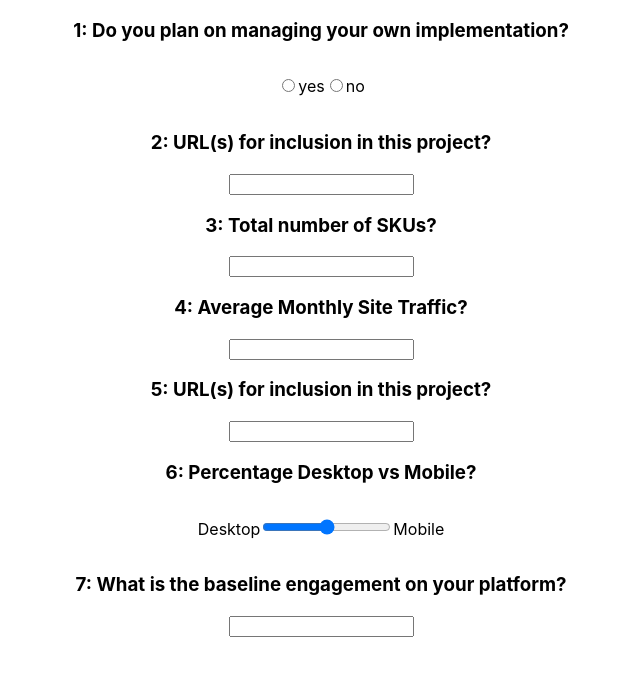
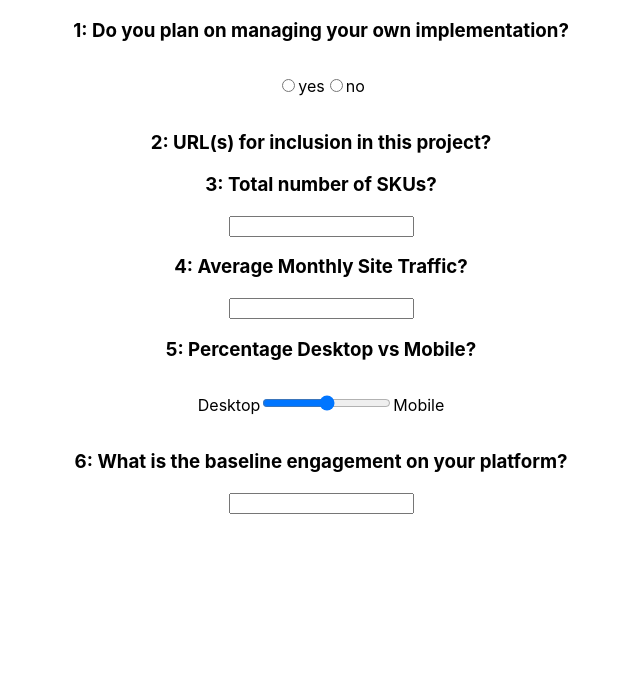
Before and after one commit to natesena/iguide, a React (Create React App) app: page / in a window 1280 px wide. Shown: the top 676 px of the page, without its empty margins (319-959 px from the left). Built offline with nearby package versions, Linux system fonts and the light colour scheme.

Commit message:
working on adjustable input entries length

```diff
--- a/src/components/implementationQuestion.js
+++ b/src/components/implementationQuestion.js
@@ -1,10 +1,24 @@
-import React from "react";
+import React, { useState } from "react";
 
 function Question(props) {
+  const [count, setCount] = useState([""]);
   var answerInput;
   console.log("props: ", props);
   if (props.data.answerType === "input") {
-    answerInput = <input></input>;
+    if (props.data.answerLimit === "none") {
+      answerInput = (
+        <div>
+          {[...count].map((x, i) => {
+            <div>
+              <input></input>
+              <button onClick={() => setCount(...count, "")}>+</button>
+            </div>;
+          })}
+        </div>
+      );
+    } else {
+      answerInput = <input></input>;
+    }
   } else if (props.data.answerType === "radio") {
     answerInput = (
       <div>
--- a/src/static/Questions.js
+++ b/src/static/Questions.js
@@ -20,11 +20,6 @@ export const Questions = [
     answerLimit: "1",
   },
   {
-    question: "URL(s) for inclusion in this project?",
-    answerType: "input",
-    answerLimit: "none",
-  },
-  {
     question: "Percentage Desktop vs Mobile?",
     answerType: "range",
     range: [0, 100],
```
